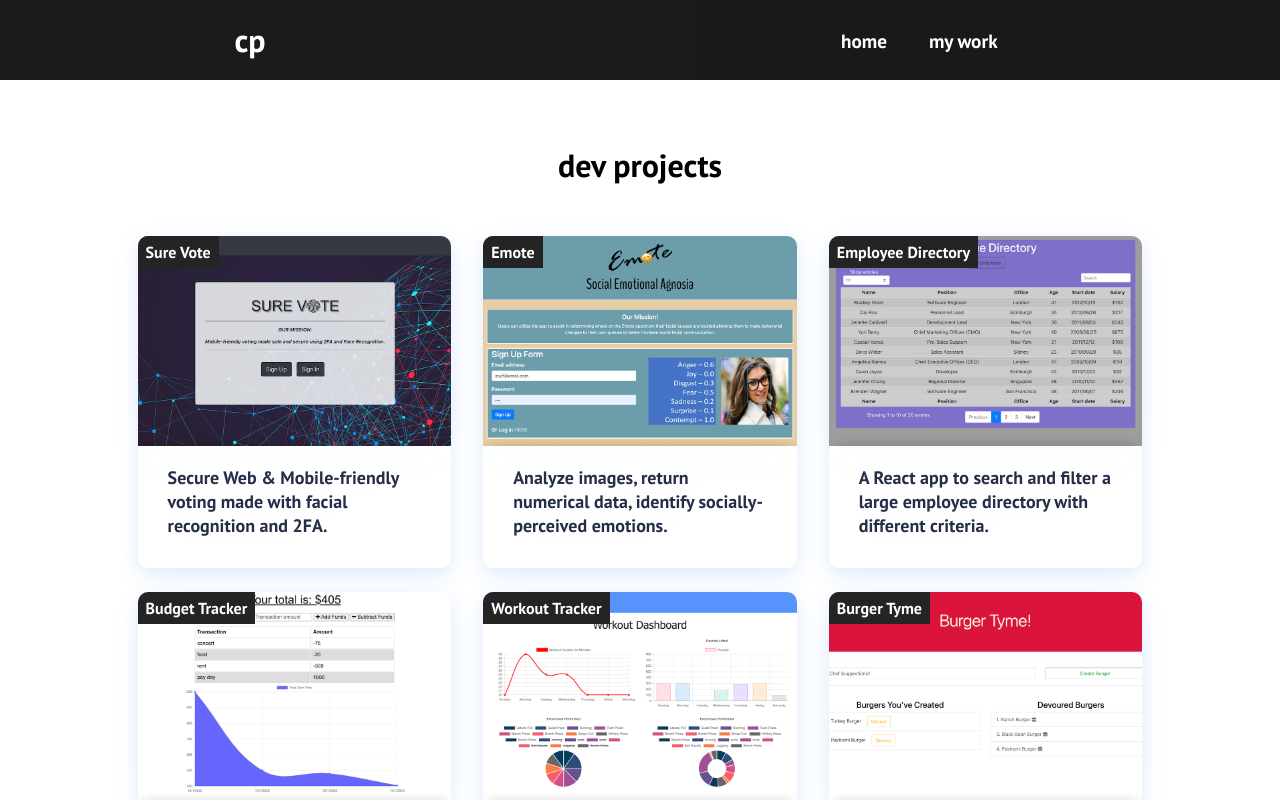
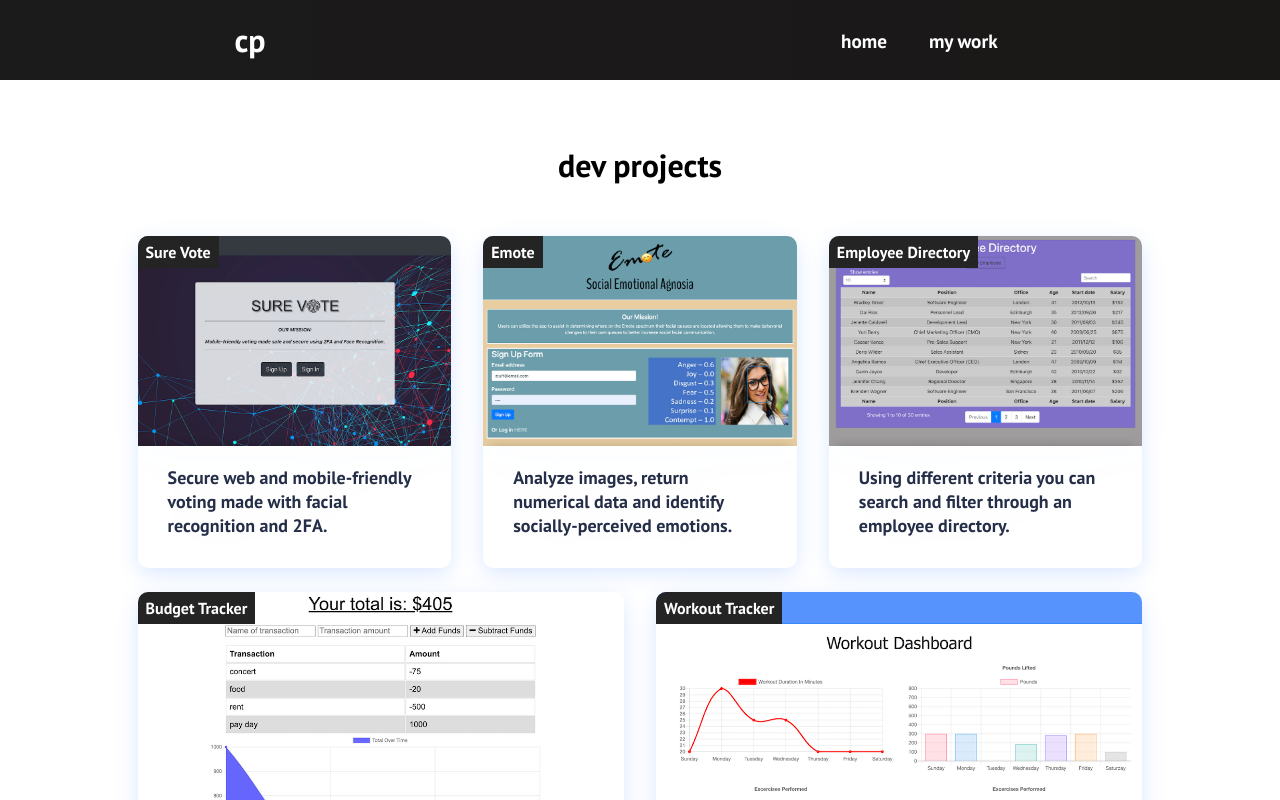
Before and after one commit to portercol/portfolio, a React (Create React App) app: page /portfolio in a window 1280 px wide. Shown: the top 800 px of the page. Built offline with nearby package versions, Linux system fonts and the light colour scheme.

Commit message:
removed project from 'my work'

```diff
--- a/src/components/PortCards.js
+++ b/src/components/PortCards.js
@@ -20,19 +20,19 @@ export default function PortCards() {
           <ul className='cards__items'>
             <CardItem
               src={sureVote}
-              text='Secure Web & Mobile-friendly voting made with facial recognition and 2FA.'
+              text='Secure web and mobile-friendly voting made with facial recognition and 2FA.'
               label='Sure Vote'
               path='https://young-journey-30565.herokuapp.com/'
             />
             <CardItem
               src={emote}
-              text='Analyze images, return numerical data, identify socially-perceived emotions.'
+              text='Analyze images, return numerical data and identify socially-perceived emotions.'
               label='Emote'
               path='https://intense-chamber-80785.herokuapp.com/'
             />
             <CardItem
               src={empDirect}
-              text='A React app to search and filter a large employee directory with different criteria.'
+              text='Using different criteria you can search and filter through an employee directory.'
               label='Employee Directory'
               path='https://calm-crag-68916.herokuapp.com/'
             />
@@ -40,22 +40,22 @@ export default function PortCards() {
           <ul className='cards__items'>
             <CardItem
               src={budgetTrack}
-              text='A progressive web app that tracks financial transactions online & offline.'
+              text='A progressive web app that tracks financial transactions online and offline.'
               label='Budget Tracker'
               path='https://salty-escarpment-91898.herokuapp.com/'
             />
             <CardItem
               src={workoutTrack}
-              text='Create and track daily exercise workouts & view your history through a dashboard.'
+              text='Create and track daily exercise workouts and view your history through a dashboard.'
               label='Workout Tracker'
               path='https://fierce-hamlet-55434.herokuapp.com/'
             />
-            <CardItem
+            {/* <CardItem
               src={burger}
-              text='Create, Save and Devour Burgers. See a list of both created & devoured burgers.'
+              text='Create, save and devour burgers. See a list of both created & devoured burgers.'
               label='Burger Tyme'
               path='https://glacial-caverns-34503.herokuapp.com/'
-            />
+            /> */}
             </ul>
             <ul className='cards__items'>
             <CardItem
```
